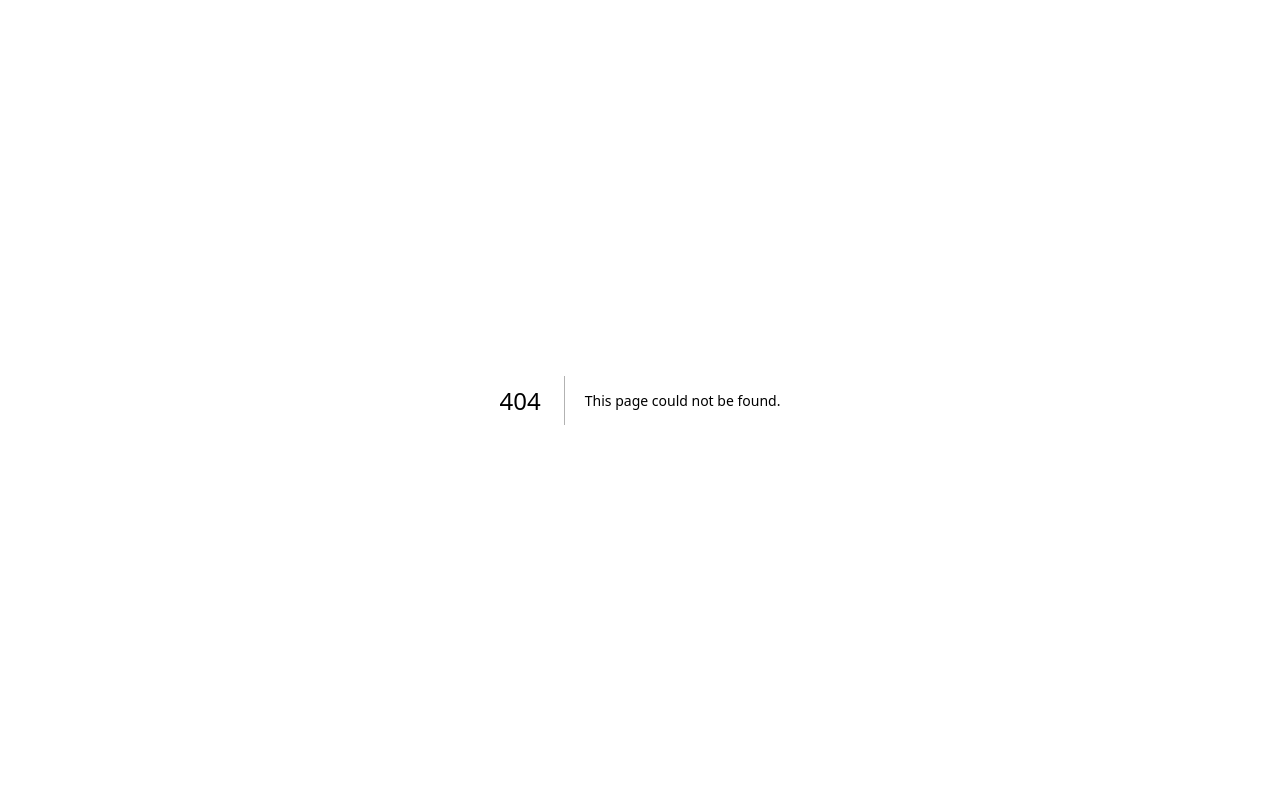
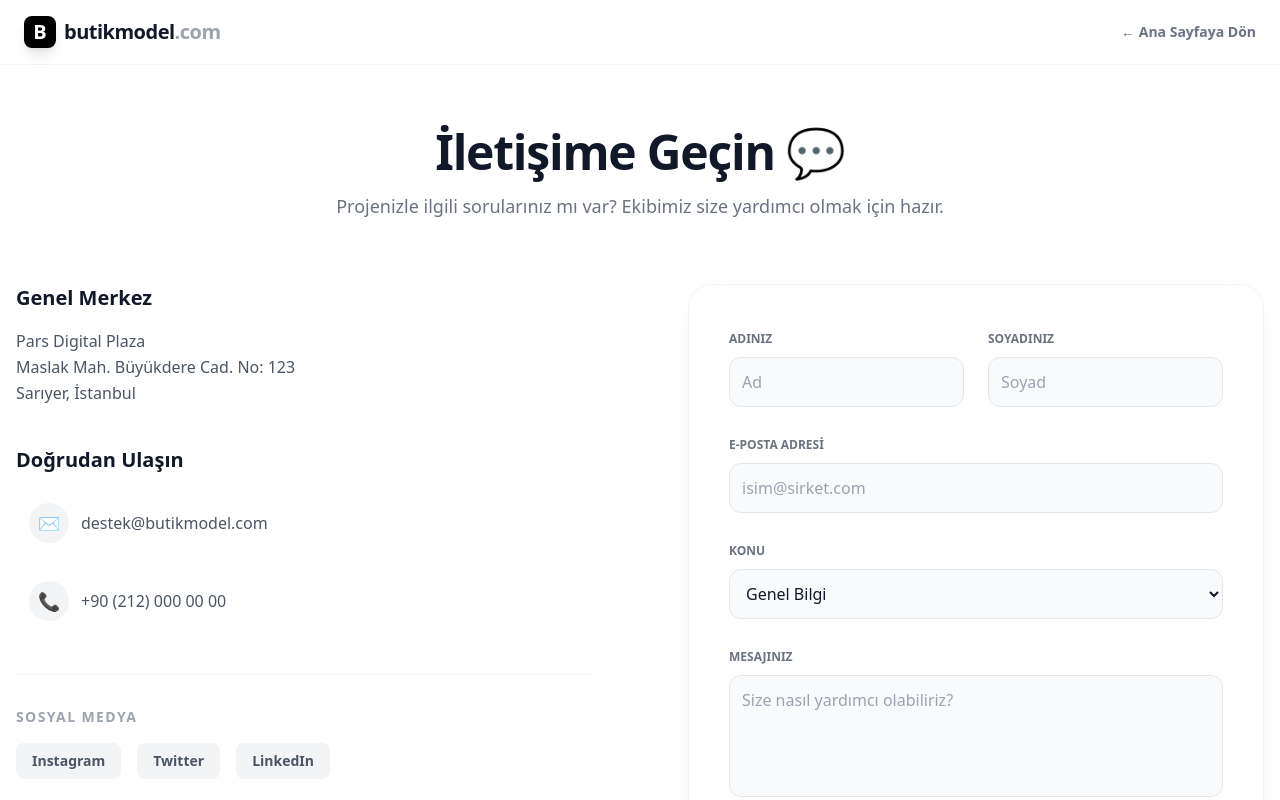
Before and after one commit to trstudioloft/butikmodel-web, a Next.js app: page /contact in a window 1280 px wide. Before the commit this address had no page. Shown: the top 800 px of the page. Built offline with nearby package versions, Linux system fonts and the light colour scheme.

Commit message:
Sidebar Ayarlar linki eklendi

```diff
--- /dev/null
+++ b/app/contact/page.tsx
@@ -0,0 +1,154 @@
+"use client";
+
+import { useState } from "react";
+import Link from "next/link";
+
+export default function ContactPage() {
+  const [loading, setLoading] = useState(false);
+  const [sent, setSent] = useState(false);
+
+  const handleSubmit = (e: React.FormEvent) => {
+    e.preventDefault();
+    setLoading(true);
+
+    // SİMÜLASYON: Mesaj gönderme işlemi
+    setTimeout(() => {
+      setLoading(false);
+      setSent(true);
+    }, 1500);
+  };
+
+  return (
+    <div className="min-h-screen bg-white font-sans text-gray-900 selection:bg-black selection:text-white">
+
+      {/* NAVBAR (Basitleştirilmiş) */}
+      <nav className="fixed top-0 w-full bg-white/90 backdrop-blur-md z-50 border-b border-gray-100">
+        <div className="flex items-center justify-between px-6 py-4 max-w-7xl mx-auto">
+          <Link href="/" className="flex items-center gap-2 group">
+            <div className="w-8 h-8 bg-black rounded-lg flex items-center justify-center text-white font-bold text-xl shadow-lg group-hover:scale-105 transition-transform">B</div>
+            <span className="font-bold text-xl tracking-tight">butikmodel<span className="text-gray-400">.com</span></span>
+          </Link>
+          <Link href="/" className="text-sm font-bold text-gray-500 hover:text-black transition">
+            ← Ana Sayfaya Dön
+          </Link>
+        </div>
+      </nav>
+
+      <div className="pt-32 pb-20 px-4 max-w-7xl mx-auto">
+
+        {/* BAŞLIK */}
+        <div className="text-center mb-16">
+           <h1 className="text-4xl md:text-5xl font-extrabold mb-4 tracking-tight">İletişime Geçin 💬</h1>
+           <p className="text-gray-500 text-lg max-w-2xl mx-auto">
+             Projenizle ilgili sorularınız mı var? Ekibimiz size yardımcı olmak için hazır.
+           </p>
+        </div>
+
+        <div className="grid grid-cols-1 lg:grid-cols-2 gap-12 lg:gap-24">
+
+           {/* SOL: BİLGİLER */}
+           <div className="space-y-10">
+
+              <div>
+                 <h3 className="text-xl font-bold mb-4">Genel Merkez</h3>
+                 <p className="text-gray-600 leading-relaxed">
+                   Pars Digital Plaza<br/>
+                   Maslak Mah. Büyükdere Cad. No: 123<br/>
+                   Sarıyer, İstanbul
+                 </p>
+              </div>
+
+              <div>
+                 <h3 className="text-xl font-bold mb-4">Doğrudan Ulaşın</h3>
+                 <div className="space-y-3">
+                    <a href="mailto:destek@butikmodel.com" className="flex items-center gap-3 text-gray-600 hover:text-blue-600 transition p-3 rounded-xl hover:bg-blue-50 border border-transparent hover:border-blue-100 group">
+                       <span className="w-10 h-10 bg-gray-100 rounded-full flex items-center justify-center text-lg group-hover:bg-blue-600 group-hover:text-white transition-colors">✉️</span>
+                       <span className="font-medium">destek@butikmodel.com</span>
+                    </a>
+                    <a href="tel:+902120000000" className="flex items-center gap-3 text-gray-600 hover:text-green-600 transition p-3 rounded-xl hover:bg-green-50 border border-transparent hover:border-green-100 group">
+                       <span className="w-10 h-10 bg-gray-100 rounded-full flex items-center justify-center text-lg group-hover:bg-green-600 group-hover:text-white transition-colors">📞</span>
+                       <span className="font-medium">+90 (212) 000 00 00</span>
+                    </a>
+                 </div>
+              </div>
+
+              <div className="pt-8 border-t border-gray-100">
+                 <h3 className="text-sm font-bold text-gray-400 uppercase tracking-widest mb-4">SOSYAL MEDYA</h3>
+                 <div className="flex gap-4">
+                    {['Instagram', 'Twitter', 'LinkedIn'].map((social) => (
+                      <a key={social} href="#" className="bg-gray-100 px-4 py-2 rounded-lg text-sm font-bold text-gray-600 hover:bg-black hover:text-white transition-colors">
+                        {social}
+                      </a>
+                    ))}
+                 </div>
+              </div>
+
+           </div>
+
+           {/* SAĞ: FORM */}
+           <div className="bg-white rounded-3xl shadow-xl shadow-gray-200/50 border border-gray-100 p-8 lg:p-10">
+              {sent ? (
+                <div className="h-full flex flex-col items-center justify-center text-center py-20 animate-in fade-in zoom-in">
+                   <div className="w-20 h-20 bg-green-100 text-green-600 rounded-full flex items-center justify-center text-4xl mb-6">✓</div>
+                   <h3 className="text-2xl font-bold text-gray-900 mb-2">Mesajınız Alındı!</h3>
+                   <p className="text-gray-500 mb-8">En kısa sürede size dönüş yapacağız.</p>
+                   <button onClick={() => setSent(false)} className="text-sm font-bold text-gray-900 underline hover:text-blue-600">
+                     Yeni Mesaj Gönder
+                   </button>
+                </div>
+              ) : (
+                <form onSubmit={handleSubmit} className="space-y-6">
+                   <div className="grid grid-cols-2 gap-6">
+                      <div className="space-y-2">
+                         <label className="text-xs font-bold text-gray-500 uppercase">Adınız</label>
+                         <input required type="text" placeholder="Ad" className="w-full p-3 bg-gray-50 border border-gray-200 rounded-xl focus:ring-2 focus:ring-black outline-none transition-all" />
+                      </div>
+                      <div className="space-y-2">
+                         <label className="text-xs font-bold text-gray-500 uppercase">Soyadınız</label>
+                         <input required type="text" placeholder="Soyad" className="w-full p-3 bg-gray-50 border border-gray-200 rounded-xl focus:ring-2 focus:ring-black outline-none transition-all" />
+                      </div>
+                   </div>
+
+                   <div className="space-y-2">
+                      <label className="text-xs font-bold text-gray-500 uppercase">E-Posta Adresi</label>
+                      <input required type="email" placeholder="isim@sirket.com" className="w-full p-3 bg-gray-50 border border-gray-200 rounded-xl focus:ring-2 focus:ring-black outline-none transition-all" />
+                   </div>
+
+                   <div className="space-y-2">
+                      <label className="text-xs font-bold text-gray-500 uppercase">Konu</label>
+                      <select className="w-full p-3 bg-gray-50 border border-gray-200 rounded-xl focus:ring-2 focus:ring-black outline-none transition-all">
+                         <option>Genel Bilgi</option>
+                         <option>Teknik Destek</option>
+                         <option>Kurumsal / Ajans İşbirliği</option>
+                         <option>Ödeme Sorunu</option>
+                      </select>
+                   </div>
+
+                   <div className="space-y-2">
+                      <label className="text-xs font-bold text-gray-500 uppercase">Mesajınız</label>
+                      <textarea required rows={4} placeholder="Size nasıl yardımcı olabiliriz?" className="w-full p-3 bg-gray-50 border border-gray-200 rounded-xl focus:ring-2 focus:ring-black outline-none transition-all resize-none"></textarea>
+                   </div>
+
+                   <button
+                     type="submit"
+                     disabled={loading}
+                     className="w-full bg-black text-white font-bold py-4 rounded-xl shadow-lg hover:bg-gray-900 hover:scale-[1.01] transition-all disabled:opacity-50 disabled:cursor-not-allowed flex items-center justify-center gap-2"
+                   >
+                     {loading ? (
+                       <>
+                         <span className="w-4 h-4 border-2 border-white border-t-transparent rounded-full animate-spin"></span>
+                         Gönderiliyor...
+                       </>
+                     ) : (
+                       "Mesajı Gönder"
+                     )}
+                   </button>
+                </form>
+              )}
+           </div>
+
+        </div>
+      </div>
+    </div>
+  );
+}
--- a/app/page.tsx
+++ b/app/page.tsx
@@ -358,7 +358,7 @@ export default function Home() {
                <div className="flex gap-8">
                   <a href="/legal/privacy" className="hover:text-gray-900 transition-colors">Gizlilik</a>
                   <a href="/legal/terms" className="hover:text-gray-900 transition-colors">Şartlar</a>
-                  <a href="#" className="hover:text-gray-900 transition-colors">İletişim</a>
+                  <a href="/contact" className="hover:text-gray-900 transition-colors">İletişim</a>
                </div>
             </div>
          </div>
--- a/components/Sidebar.tsx
+++ b/components/Sidebar.tsx
@@ -52,10 +52,11 @@ export default function Sidebar() {
     studio: <svg className="w-4 h-4" fill="none" stroke="currentColor" viewBox="0 0 24 24"><path strokeLinecap="round" strokeLinejoin="round" strokeWidth="2" d="M3 9a2 2 0 012-2h.93a2 2 0 001.664-.89l.812-1.22A2 2 0 0110.07 4h3.86a2 2 0 011.664.89l.812 1.22A2 2 0 0018.07 7H19a2 2 0 012 2v9a2 2 0 01-2 2H5a2 2 0 01-2-2V9z"></path><path strokeLinecap="round" strokeLinejoin="round" strokeWidth="2" d="M15 13a3 3 0 11-6 0 3 3 0 016 0z"></path></svg>,
     ghost: <svg className="w-4 h-4" fill="none" stroke="currentColor" viewBox="0 0 24 24"><path strokeLinecap="round" strokeLinejoin="round" strokeWidth="2" d="M14.752 11.168l-3.197-2.132A1 1 0 0010 9.87v4.263a1 1 0 001.555.832l3.197-2.132a1 1 0 000-1.664z"></path><path strokeLinecap="round" strokeLinejoin="round" strokeWidth="2" d="M21 12a9 9 0 11-18 0 9 9 0 0118 0z"></path></svg>,
     models: <svg className="w-4 h-4" fill="none" stroke="currentColor" viewBox="0 0 24 24"><path strokeLinecap="round" strokeLinejoin="round" strokeWidth="2" d="M12 4.354a4 4 0 110 5.292M15 21H3v-1a6 6 0 0112 0v1zm0 0h6v-1a6 6 0 00-9-5.197M13 7a4 4 0 11-8 0 4 4 0 018 0z"></path></svg>,
-    faceScan: <svg className="w-4 h-4" fill="none" stroke="currentColor" viewBox="0 0 24 24"><path strokeLinecap="round" strokeLinejoin="round" strokeWidth="2" d="M3 10h18M7 15h1m4 0h1m-7 4h12a3 3 0 003-3V8a3 3 0 00-3-3H6a3 3 0 00-3 3v8a3 3 0 003 3z"></path></svg>, // Basit yüz tarama simülasyonu
+    faceScan: <svg className="w-4 h-4" fill="none" stroke="currentColor" viewBox="0 0 24 24"><path strokeLinecap="round" strokeLinejoin="round" strokeWidth="2" d="M3 10h18M7 15h1m4 0h1m-7 4h12a3 3 0 003-3V8a3 3 0 00-3-3H6a3 3 0 00-3 3v8a3 3 0 003 3z"></path></svg>,
     text: <svg className="w-4 h-4" fill="none" stroke="currentColor" viewBox="0 0 24 24"><path strokeLinecap="round" strokeLinejoin="round" strokeWidth="2" d="M11 5H6a2 2 0 00-2 2v11a2 2 0 002 2h11a2 2 0 002-2v-5m-1.414-9.414a2 2 0 112.828 2.828L11.828 15H9v-2.828l8.586-8.586z"></path></svg>,
     bg: <svg className="w-4 h-4" fill="none" stroke="currentColor" viewBox="0 0 24 24"><path strokeLinecap="round" strokeLinejoin="round" strokeWidth="2" d="M4 16l4.586-4.586a2 2 0 012.828 0L16 16m-2-2l1.586-1.586a2 2 0 012.828 0L20 14m-6-6h.01M6 20h12a2 2 0 002-2V6a2 2 0 00-2-2H6a2 2 0 00-2 2v12a2 2 0 002 2z"></path></svg>,
     profile: <svg className="w-4 h-4" fill="none" stroke="currentColor" viewBox="0 0 24 24"><path strokeLinecap="round" strokeLinejoin="round" strokeWidth="2" d="M16 7a4 4 0 11-8 0 4 4 0 018 0zM12 14a7 7 0 00-7 7h14a7 7 0 00-7-7z"></path></svg>,
+    settings: <svg className="w-4 h-4" fill="none" stroke="currentColor" viewBox="0 0 24 24"><path strokeLinecap="round" strokeLinejoin="round" strokeWidth="2" d="M10.325 4.317c.426-1.756 2.924-1.756 3.35 0a1.724 1.724 0 002.573 1.066c1.543-.94 3.31.826 2.37 2.37a1.724 1.724 0 001.065 2.572c1.756.426 1.756 2.924 0 3.35a1.724 1.724 0 00-1.066 2.573c.94 1.543-.826 3.31-2.37 2.37a1.724 1.724 0 00-2.572 1.065c-.426 1.756-2.924 1.756-3.35 0a1.724 1.724 0 00-2.573-1.066c-1.543.94-3.31-.826-2.37-2.37a1.724 1.724 0 00-1.065-2.572c-1.756-.426-1.756-2.924 0-3.35a1.724 1.724 0 001.066-2.573c-.94-1.543.826-3.31 2.37-2.37.996.608 2.296.07 2.572-1.065z"></path><path strokeLinecap="round" strokeLinejoin="round" strokeWidth="2" d="M15 12a3 3 0 11-6 0 3 3 0 016 0z"></path></svg>,
     logout: <svg className="w-4 h-4" fill="none" stroke="currentColor" viewBox="0 0 24 24"><path strokeLinecap="round" strokeLinejoin="round" strokeWidth="2" d="M17 16l4-4m0 0l-4-4m4 4H7m6 4v1a3 3 0 01-3 3H6a3 3 0 01-3-3V7a3 3 0 013-3h4a3 3 0 013 3v1"></path></svg>
   };
 
@@ -80,13 +81,14 @@ export default function Sidebar() {
       title: "KÜTÜPHANE",
       items: [
         { name: "Mankenlerim", href: "/dashboard/my-models", icon: icons.models },
-        { name: "Dijital İkiz (YENİ)", href: "/dashboard/train-model", icon: icons.faceScan }, // YENİ EKLENEN LINK
+        { name: "Dijital İkiz (YENİ)", href: "/dashboard/train-model", icon: icons.faceScan },
       ]
     },
     {
       title: "HESAP",
       items: [
         { name: "Cüzdan & Profil", href: "/dashboard/profile", icon: icons.profile },
+        { name: "Ayarlar", href: "/dashboard/settings", icon: icons.settings }, // YENİ EKLENEN
       ]
     }
   ];
```
